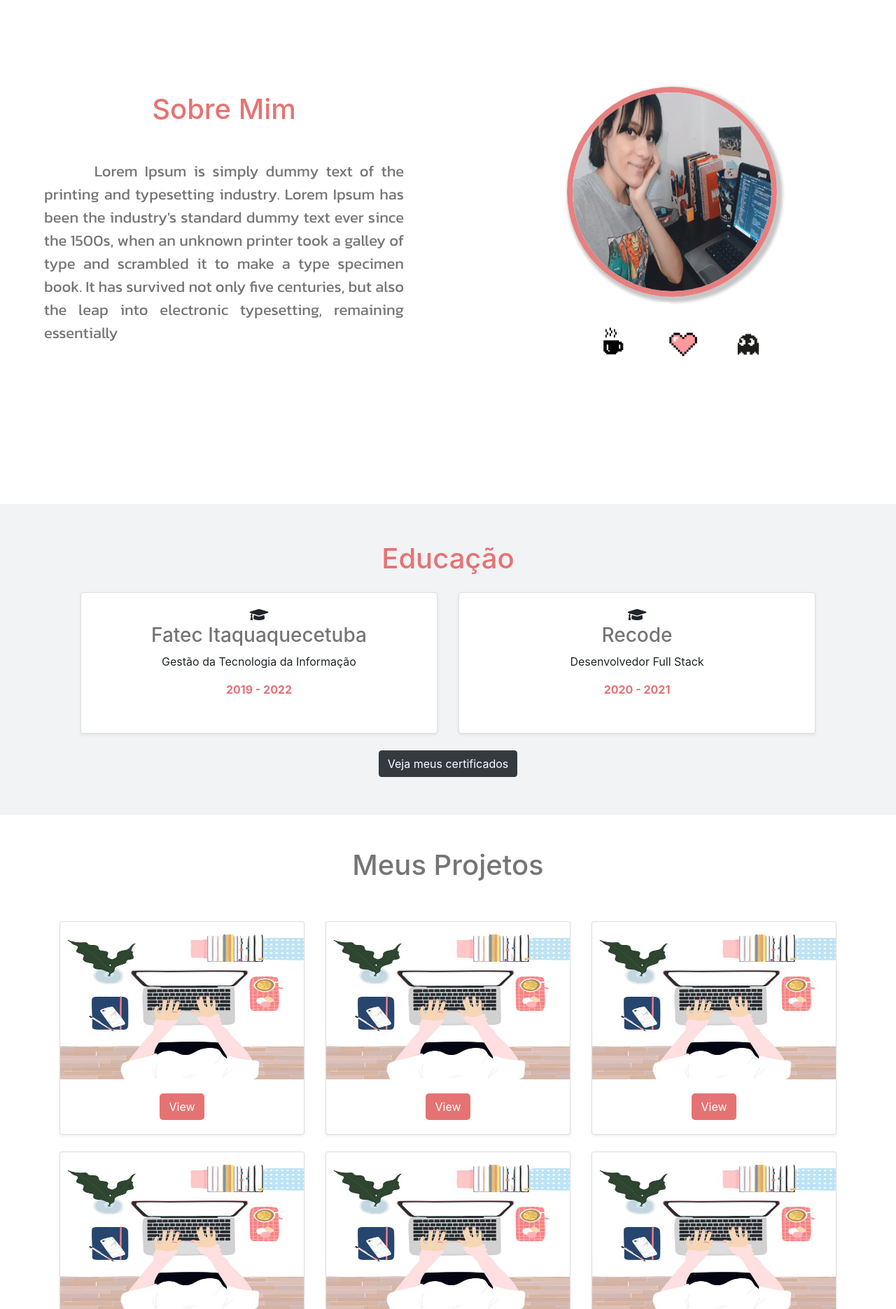
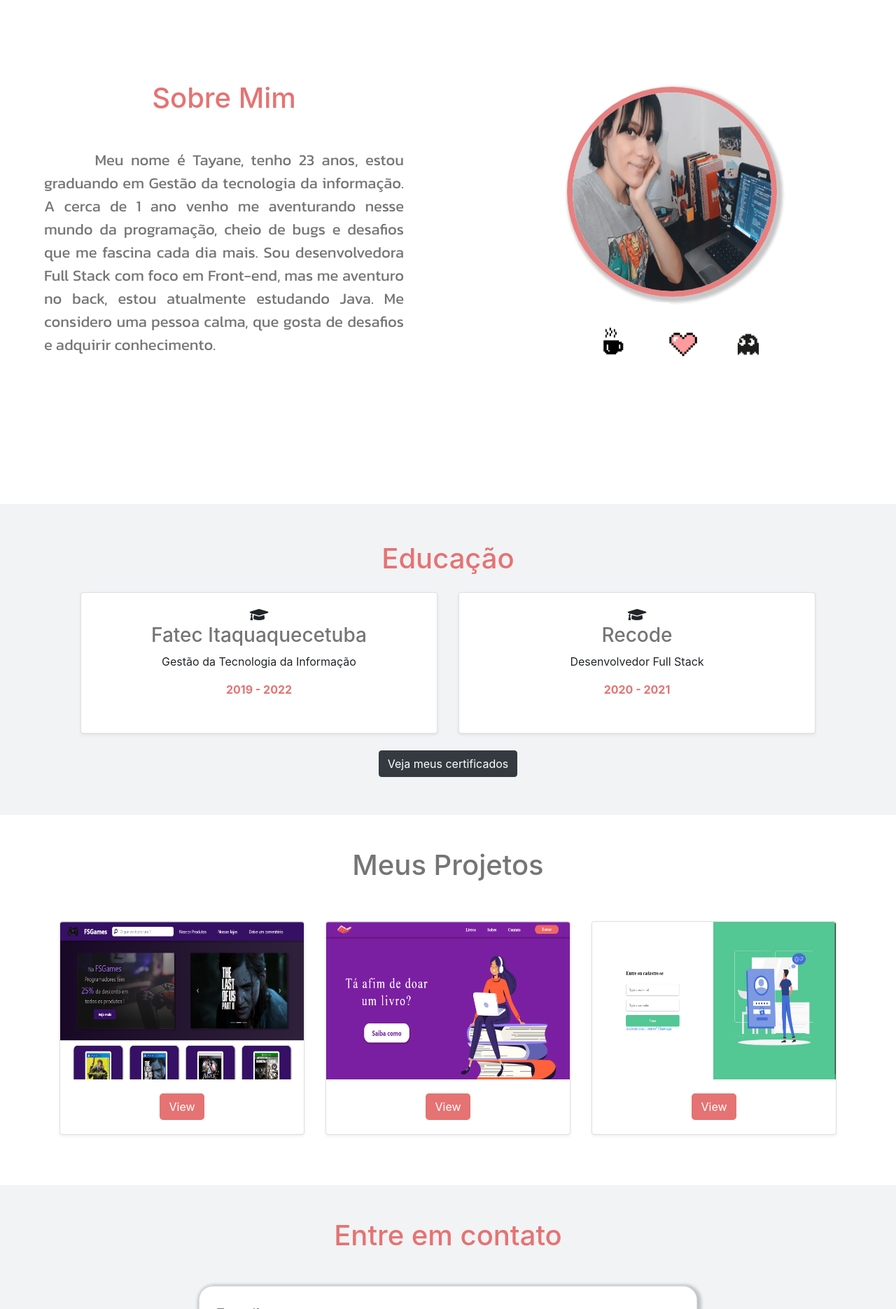
Before and after one commit to thaysouza/thaysouza.github.io, a PHP site: page / in a window 1280 px wide. Shown: the part 880-2750 px from the top of the page at 70% size. Run offline with PHP 8.4, Linux system fonts and the light colour scheme; some libraries are stand-ins or nearby versions.

Commit message:
modif-elementos

```diff
--- a/app.js
+++ b/app.js
@@ -1,16 +1,11 @@
-// Identificar o clique no menu
-// Verificar o item que foi clicado e fazer referência com o alvo
-// Verificar a distância entre o alvo e o topo
-// Animar o scroll até o alvo
-
 const menuItems = document.querySelectorAll('.menu a[href^="#"]');
 
-menuItems.forEach(item => {
-  item.addEventListener('click', scrollToIdOnClick);
-})
+menuItems.forEach((item) => {
+  item.addEventListener("click", scrollToIdOnClick);
+});
 
 function getScrollTopByHref(element) {
-  const id = element.getAttribute('href');
+  const id = element.getAttribute("href");
   return document.querySelector(id).offsetTop;
 }
 
@@ -21,19 +16,9 @@ function scrollToIdOnClick(event) {
 }
 
 function scrollToPosition(to) {
-  // window.scroll({
-  //   top: to,
-  //   behavior: "smooth",
-  // });
   smoothScrollTo(0, to);
 }
 
-/**
- * Smooth scroll animation
- * @param {int} endX: destination x coordinate
- * @param {int} endY: destination y coordinate
- * @param {int} duration: animation duration in ms
- */
 function smoothScrollTo(endX, endY, duration) {
   const startX = window.scrollX || window.pageXOffset;
   const startY = window.scrollY || window.pageYOffset;
@@ -41,12 +26,12 @@ function smoothScrollTo(endX, endY, duration) {
   const distanceY = endY - startY;
   const startTime = new Date().getTime();
 
-  duration = typeof duration !== 'undefined' ? duration : 400;
+  duration = typeof duration !== "undefined" ? duration : 400;
 
-  // Easing function
   const easeInOutQuart = (time, from, distance, duration) => {
-    if ((time /= duration / 2) < 1) return distance / 2 * time * time * time * time + from;
-    return -distance / 2 * ((time -= 2) * time * time * time - 2) + from;
+    if ((time /= duration / 2) < 1)
+      return (distance / 2) * time * time * time * time + from;
+    return (-distance / 2) * ((time -= 2) * time * time * time - 2) + from;
   };
 
   const timer = setInterval(() => {
@@ -57,5 +42,5 @@ function smoothScrollTo(endX, endY, duration) {
       clearInterval(timer);
     }
     window.scroll(newX, newY);
-  }, 1000 / 60); // 60 fps
-};
+  }, 1000 / 60);
+}
--- a/index.html
+++ b/index.html
@@ -10,6 +10,8 @@
   <!-- Bootstrap -->
   <link rel="stylesheet" href="https://cdn.jsdelivr.net/npm/bootstrap@4.5.3/dist/css/bootstrap.min.css"
     integrity="sha384-TX8t27EcRE3e/ihU7zmQxVncDAy5uIKz4rEkgIXeMed4M0jlfIDPvg6uqKI2xXr2" crossorigin="anonymous">
+
+
   <link rel="stylesheet" href="https://use.fontawesome.com/releases/v5.3.1/css/all.css"
     integrity="sha384-mzrmE5qonljUremFsqc01SB46JvROS7bZs3IO2EmfFsd15uHvIt+Y8vEf7N7fWAU" crossorigin="anonymous">
 
@@ -95,7 +97,7 @@
         <table class="table-borderless rounded   table-style text-left ">
           <tbody>
             <tr>
-              <td class="p-2 pl-3 " colspan="4"><b style="margin-right: 10px;">Faculdade :</b> Gentão da TI | FATEC
+              <td class="p-2 pl-3 " colspan="4"><b style="margin-right: 10px;">Faculdade :</b> Gestão da TI | FATEC
                 Itaquá <span class="icone-span span mx-2"></span></td>
             </tr>
 
@@ -205,12 +207,11 @@
         <h1 class="mb-5 sobremim-nome">Sobre Mim</h1>
 
         <p class="texto-sobremim px-5 text-justify">
-          &nbsp;&nbsp;&nbsp;&nbsp;&nbsp;&nbsp; Lorem Ipsum is simply dummy text of the printing and
-          typesetting industry. Lorem Ipsum has been the industry's
-          standard dummy text ever since the 1500s, when an unknown
-          printer took a galley of type and scrambled it to make a
-          type specimen book. It has survived not only five centuries,
-          but also the leap into electronic typesetting, remaining essentially
+          &nbsp;&nbsp;&nbsp;&nbsp;&nbsp;&nbsp;
+          Meu nome é Tayane, tenho 23 anos, estou graduando em Gestão da  tecnologia da informação.
+          A cerca de 1 ano venho me aventurando nesse mundo da programação, cheio de bugs e desafios que me fascina cada dia mais.
+          Sou desenvolvedora Full Stack com foco em Front-end, mas me aventuro no back, estou atualmente estudando Java.
+          Me considero uma pessoa calma, que gosta de desafios e adquirir conhecimento.
         </p>
 
       </div>
@@ -312,11 +313,11 @@
 
               <div class=" col-md-4" data-aos="fade-up">
                 <div class="zoom-container card mb-4 shadow-sm">
-                  <img class="bd-placeholder-img card-img-top" src="img/teste.jpg" width="100%" height="225">
+                  <img class="bd-placeholder-img card-img-top" src="img/projeto1.PNG" width="100%" height="225">
                   <div class="card-body">
                     <div class="d-flex justify-content-center align-items-center">
                       <div class=" btn-group">
-                        <button type="button" class="btn btn-projetos">View</button>
+                        <a href="https://github.com/thaysouza/FSGames" target="_blank"><button type="button" class="btn btn-projetos">View</button></a>
                       </div>
                     </div>
                   </div>
@@ -326,11 +327,11 @@
 
               <div class=" col-md-4" data-aos="fade-up">
                 <div class="zoom-container card mb-4 shadow-sm">
-                  <img class="bd-placeholder-img card-img-top" src="img/teste.jpg" width="100%" height="225">
+                  <img class="bd-placeholder-img card-img-top" src="img/projeto2.PNG" width="100%" height="225">
                   <div class="card-body">
                     <div class="d-flex justify-content-center align-items-center">
                       <div class=" btn-group">
-                        <button type="button" class="btn btn-projetos">View</button>
+                        <a href="https://github.com/thaysouza/Site-Doacao-Livros"   target="_blank"><button type="button" class="btn btn-projetos">View</button></a>
                       </div>
                     </div>
                   </div>
@@ -340,55 +341,17 @@
 
               <div class=" col-md-4" data-aos="fade-up">
                 <div class="zoom-container card mb-4 shadow-sm">
-                  <img class="bd-placeholder-img card-img-top" src="img/teste.jpg" width="100%" height="225">
+                  <img class="bd-placeholder-img card-img-top" src="img/projeto3.PNG" width="100%" height="225">
                   <div class="card-body">
                     <div class="d-flex justify-content-center align-items-center">
                       <div class=" btn-group">
-                        <button type="button" class="btn btn-projetos">View</button>
+                        <a href="https://github.com/thaysouza/Sistema-de-Login"   target="_blank"> <button type="button" class="btn btn-projetos">View</button></a>
                       </div>
                     </div>
                   </div>
                 </div>
               </div>
 
-              <div class=" col-md-4" data-aos="fade-up">
-                <div class="zoom-container card mb-4 shadow-sm">
-                  <img class="bd-placeholder-img card-img-top" src="img/teste.jpg" width="100%" height="225">
-                  <div class="card-body">
-                    <div class="d-flex justify-content-center align-items-center">
-                      <div class=" btn-group">
-                        <button type="button" class="btn btn-projetos">View</button>
-                      </div>
-                    </div>
-                  </div>
-                </div>
-              </div>
-
-              <div class=" col-md-4" data-aos="fade-up">
-                <div class="zoom-container card mb-4 shadow-sm">
-                  <img class="bd-placeholder-img card-img-top" src="img/teste.jpg" width="100%" height="225">
-                  <div class="card-body">
-                    <div class="d-flex justify-content-center align-items-center">
-                      <div class=" btn-group">
-                        <button type="button" class="btn btn-projetos">View</button>
-                      </div>
-                    </div>
-                  </div>
-                </div>
-              </div>
-
-              <div class=" col-md-4" data-aos="fade-up">
-                <div class="zoom-container card mb-4 shadow-sm">
-                  <img class="bd-placeholder-img card-img-top" src="img/teste.jpg" width="100%" height="225">
-                  <div class="card-body">
-                    <div class="d-flex justify-content-center align-items-center">
-                      <div class=" btn-group">
-                        <button type="button" class="btn btn-projetos">View</button>
-                      </div>
-                    </div>
-                  </div>
-                </div>
-              </div>
 
 
             </div>
@@ -490,7 +453,9 @@
             <img src="./img/certificado7.PNG" class="img-fluid">
           </div>
 
-
+          <div class="m-2 border">
+            <img src="./img/download2.jpg" class="img-fluid">
+          </div>
 
         </div>
         <div class="modal-footer">
@@ -504,7 +469,7 @@
   <script src="https://unpkg.com/aos@next/dist/aos.js"></script>
 
   <script>
-    AOS.init();
+    AOS.init({duration: 800});
   </script>
 
 
--- a/styles/educacao.css
+++ b/styles/educacao.css
@@ -2,49 +2,46 @@
 .modal-dialog{
     min-width: 70vw;
  }*/
-.area-educacao{
+.area-educacao {
   padding: 30px;
 }
 
-.curso-ano{
+.curso-ano {
   font-weight: bold;
 }
 
-
-@media (max-width: 575.98px){
-.educacao-nome{
+@media (max-width: 575.98px) {
+  .educacao-nome {
     font-size: 30px;
   }
 
-.instituicao-nome{
+  .instituicao-nome {
     font-size: 18px;
   }
 
-.curso-nome{
+  .curso-nome {
     font-size: 10px;
   }
 
-.curso-ano{
+  .curso-ano {
+    font-size: 15px;
+  }
+}
+
+@media (min-width: 576px) and (max-width: 992px) {
+  .educacao-nome {
+    font-size: 40px;
+  }
+
+  .instituicao-nome {
+    font-size: 20px;
+  }
+
+  .curso-nome {
     font-size: 15px;
   }
 
-}
-
-@media (min-width: 576px) and (max-width: 992px){
-
-    .educacao-nome{
-        font-size: 40px;
-    }
-
-    .instituicao-nome{
-        font-size: 20px;
-    }
-
-    .curso-nome{
-        font-size: 15px;
-    }
-
-    .curso-ano{
+  .curso-ano {
     font-size: 15px;
   }
 }
--- a/styles/home.css
+++ b/styles/home.css
@@ -4,15 +4,13 @@
   margin: 0;
   padding: 0;
   box-sizing: border-box;
-
 }
 
-
-.area-home-col{
+.area-home-col {
   height: 100vh;
 }
 
-.foto{
+.foto {
   /*margin-top: 120px;*/
   border-radius: 100%;
   width: 230px;
@@ -20,249 +18,235 @@
   box-shadow: 4px 4px 4px 4px rgba(2, 2, 2, 0.25);
 }
 
-
-.home-nome{
+.home-nome {
   color: #e57373;
   font-size: 35px;
 }
 
-.front-nome{
-	color:#757575;
+.front-nome {
+  color: #757575;
 }
 
-
-.span::before
-{
-    content: '';
+.span::before {
+  content: "";
   animation: word-swith 4s infinite;
 }
 
+@keyframes word-swith {
+  0% {
+    content: "💻";
+  }
 
+  25% {
+    content: "🎮";
+  }
 
-@keyframes word-swith
-{
-    0% {content: '💻'}
+  50% {
+    content: "💻";
+  }
 
-    25%{content: '🎮';}
+  75% {
+    content: "🎮";
+  }
 
-    50%{content: '💻';}
+  100% {
+    content: "💻";
+  }
+}
 
-    75%{content: '🎮';}
+.icone-span {
+  font-size: 20px;
+}
 
-	100%{content: '💻';}
+/*/////////////////////// HOME COL 2 ////////////////////////////////*/
 
+.titulo-col2 {
+  margin-top: 15%;
+  font-size: 40px;
+}
 
+.table-style {
+ font-family: "Kanit", sans-serif;
+  width: 400px;
+  background: rgba(255, 255, 255, 0.589);
+  font-size: 15px;
+  box-shadow: 2px 2px 4px 4px rgba(0, 0, 0, 0.25);
+  letter-spacing: 0.5px;
 
 }
 
-.icone-span{
-	font-size: 20px;
-}
-
-
-
-
-/*/////////////////////// HOME COL 2 ////////////////////////////////*/
-
-.titulo-col2{
-	margin-top: 15%;
-	font-size: 40px;
-
-}
-
-.table-style{
-	width: 400px;
-	background: rgba(255, 255, 255, 0.589) ;
-	font-size: 15px;
-	box-shadow: 2px 2px 4px 4px rgba(0, 0, 0, 0.25);
-
-}
-
-table{
-
+table {
   border-radius: 10px;
   /*box-shadow: 2px 2px 4px 4px rgba(0, 0, 0, 0.25);   */
 }
 
-
-.skills li{
+.skills li {
   margin: 20px 0;
   width: 400px;
-
 }
 
-.code{
+.code {
   padding: 6px;
-	color:#757575;
+  color: #757575;
   font-weight: bold;
   font-size: 14px;
-
-
 }
-.regresso{
+.regresso {
   width: 400px;
   padding: 5px;
 }
 
-
-
-.bar{
+.bar {
   background-color: white;
   display: block;
   height: 10px;
-	border:  1px solid rgba(0,0,0,0.3);
+  border: 1px solid rgba(0, 0, 0, 0.3);
   border-radius: 4px;
   overflow: hidden;
-
 }
 
-.bar span{
-	height:10px;
+.bar span {
+  height: 10px;
   float: left;
-	background-color:#e57373;
-
+  background-color: #e57373;
 }
 
-
-
-.html{
+.html {
   width: 90%;
   animation: html 4s;
 }
 
-.css{
+.css {
   width: 80%;
   animation: css 4s;
 }
 
-.boots{
+.boots {
   width: 85%;
   animation: boots 4s;
 }
 
-
-.javas{
+.javas {
   width: 60%;
   animation: javas 4s;
 }
 
-.nodejs{
+.nodejs {
   width: 40%;
   animation: nodejs 4s;
 }
 
-.react{
+.react {
   width: 50%;
   animation: react 4s;
 }
 
-.php{
+.php {
   width: 60%;
   animation: php 4s;
 }
 
-.sql{
+.sql {
   width: 70%;
   animation: sql 4s;
 }
 
-.java{
+.java {
   width: 50%;
   animation: java 4s;
 }
 
-@keyframes html{
-	0%{
+@keyframes html {
+  0% {
     width: 0%;
   }
 
-	100%{
+  100% {
     width: 90%;
   }
 }
 
-
-@keyframes css{
-	0%{
+@keyframes css {
+  0% {
     width: 0%;
   }
 
-	100%{
+  100% {
     width: 80%;
   }
 }
 
-@keyframes boots{
-	0%{
+@keyframes boots {
+  0% {
     width: 0%;
   }
 
-	100%{
+  100% {
     width: 85%;
   }
 }
 
-@keyframes javas{
-	0%{
+@keyframes javas {
+  0% {
     width: 0%;
   }
 
-	100%{
+  100% {
     width: 60%;
   }
 }
 
-@keyframes nodejs{
-	0%{
+@keyframes nodejs {
+  0% {
     width: 0%;
   }
 
-	100%{
+  100% {
     width: 40%;
   }
 }
 
-@keyframes react{
-	0%{
+@keyframes react {
+  0% {
     width: 0%;
   }
 
-	100%{
+  100% {
     width: 50%;
   }
 }
 
-@keyframes sql{
-	0%{
+@keyframes sql {
+  0% {
     width: 0%;
   }
 
-	100%{
+  100% {
     width: 70%;
   }
 }
 
-@keyframes php{
-	0%{
+@keyframes php {
+  0% {
     width: 0%;
   }
 
-	100%{
+  100% {
     width: 60%;
   }
 }
 
-@keyframes java{
-	0%{
+@keyframes java {
+  0% {
     width: 0%;
   }
 
-	100%{
+  100% {
     width: 50%;
   }
 }
 
-.btn-skills{
+.btn-skills {
   font-size: 25px;
   font-weight: bold;
   text-decoration: none;
@@ -273,57 +257,49 @@ table{
   box-shadow: 2px 2px 4px 4px rgba(0, 0, 0, 0.25);
 }
 
-
-
-@media (max-width: 575.98px){
-	.area-home-col{
+@media (max-width: 575.98px) {
+  .area-home-col {
     height: auto;
     margin-top: 10%;
     margin-bottom: 10%;
   }
 
-
-	.table-style{
+  .table-style {
     width: 300px;
     font-size: 12px;
-
   }
 
-	.foto{
+  .foto {
     width: 180px;
     margin-top: 15px;
-
   }
 
-	.home-nome{
+  .home-nome {
     font-size: 30px;
   }
 
-	.front-nome{
+  .front-nome {
     font-size: 20px;
   }
 
-	.icone-span{
+  .icone-span {
     font-size: 12px;
   }
 
-
-
-	.titulo-col2{
+  .titulo-col2 {
     font-size: 35px;
     margin-top: -5%;
   }
 
-
-	.regresso{
+  .regresso {
     width: 250px;
   }
 
-	.skills li{
+  .skills li {
     width: 250px;
   }
 
-	.btn-skills{
+  .btn-skills {
     font-size: 20px;
     font-weight: bold;
     text-decoration: none;
@@ -334,49 +310,37 @@ table{
     text-decoration: none;
     box-shadow: 2px 2px 4px 4px rgba(0, 0, 0, 0.25);
   }
-
-
-
 }
 
-
-
-
-@media (min-width: 576px) and (max-width: 992px){
-	.area-home-col{
+@media (min-width: 576px) and (max-width: 992px) {
+  .area-home-col {
     height: auto;
     margin-top: 10%;
     margin-bottom: 10%;
-
   }
 
-
-	.foto{
+  .foto {
     width: 200px;
-
-
   }
 
-	.table-style{
+  .table-style {
     width: 350px;
-		font-size: 14px;
-
-		}
-
-		.icone-span{
     font-size: 14px;
   }
 
+  .icone-span {
+    font-size: 14px;
+  }
 
-		.regresso{
+  .regresso {
     width: 300px;
   }
 
-		.skills li{
+  .skills li {
     width: 300px;
   }
 
-		.btn-skills{
+  .btn-skills {
     font-size: 22px;
     font-weight: bold;
     text-decoration: none;
@@ -387,5 +351,4 @@ table{
     text-decoration: none;
     box-shadow: 2px 2px 4px 4px rgba(0, 0, 0, 0.25);
   }
-
 }
--- a/styles/sobre.css
+++ b/styles/sobre.css
@@ -1,104 +1,87 @@
-
-.area-sobremim-texto{
+.area-sobremim-texto {
   height: 100vh;
 }
 
-.texto-sobremim{
+.texto-sobremim {
   font-size: 22px;
-	font-family: 'Kanit', sans-serif;
-	color:#757575;
-
+  font-family: "Kanit", sans-serif;
+  color: #757575;
 }
 
-
-.img-sobremim{
+.img-sobremim {
   border: 8px solid #e57373;
   opacity: 0.9;
   box-shadow: 4px 4px 4px 4px rgba(2, 2, 2, 0.25);
 }
 
-.sobremim-nome{
+.sobremim-nome {
   color: #e57373;
   font-size: 40px;
 }
 
-.logo-redes{
-	color:#757575;
+.logo-redes {
+  color: #757575;
 }
 
-.card-redes{
+.card-redes {
   background-color: #eceff1a1;
 }
 
-
-
-
-@media (max-width: 575.98px){
-
-.area-sobremim-texto{
+@media (max-width: 575.98px) {
+  .area-sobremim-texto {
     height: auto;
-  padding-top:10% ;
+    padding-top: 10%;
   }
 
-.area-sobre-img{
+  .area-sobre-img {
     margin-bottom: 5%;
-
   }
 
-
-.img-sobremim{
+  .img-sobremim {
     width: 230px;
-
   }
 
-.coffee{
+  .coffee {
     width: 140px;
   }
 
-.coracao{
+  .coracao {
     width: 32px;
   }
 
-.pac{
+  .pac {
     width: 40px;
   }
 
-.sobremim-nome{
+  .sobremim-nome {
     font-size: 30px;
   }
-.texto-sobremim{
+  .texto-sobremim {
     font-size: 18px;
-
+  }
 }
 
-
+@media (min-width: 576px) and (max-width: 992px) {
+  .img-sobremim {
+    width: 260px;
   }
 
-@media (min-width: 576px) and (max-width: 992px){
-
-	  .img-sobremim{
-		  width: 260px;
-
-	  }
-
-	  .coffee{
+  .coffee {
     width: 150px;
   }
 
-	  .coracao{
+  .coracao {
     width: 36px;
   }
 
-	  .pac{
+  .pac {
     width: 45px;
   }
 
-	  .sobremim-nome{
+  .sobremim-nome {
     font-size: 40px;
   }
-	  .texto-sobremim{
+  .texto-sobremim {
     font-size: 20px;
-
   }
-
 }
```
Also changed, not shown: styles/contato.css (+11 -22 lines), styles/global.css (+7 -10 lines), styles/nav.css (+11 -22 lines), styles/projetos.css (+6 -9 lines), img/download2.jpg (added), img/projeto1.PNG (added), img/projeto2.PNG (added), img/projeto3.PNG (added). Lines whose indentation alone changed are shown as unchanged.
